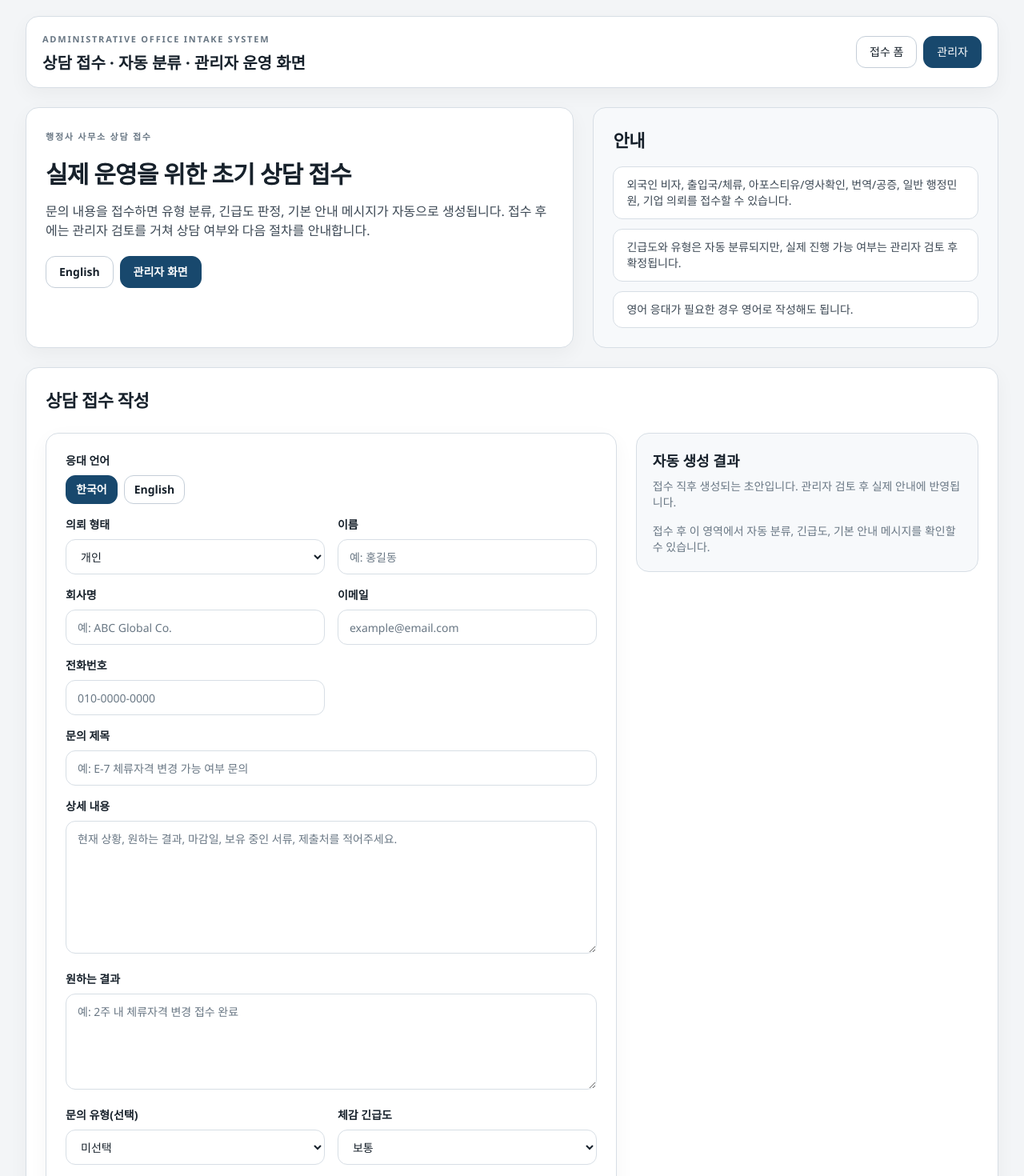
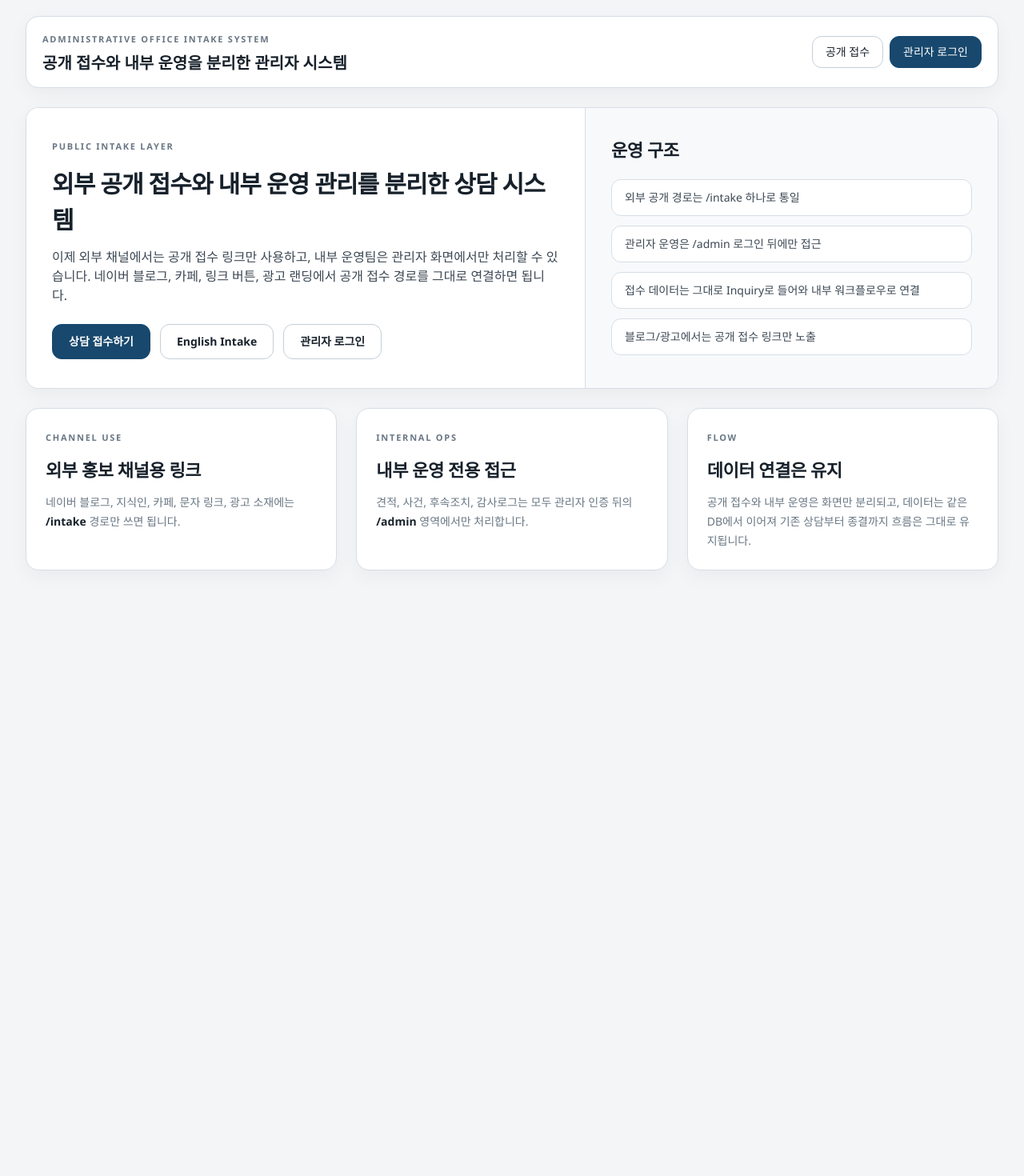
Before and after one commit to sangjin0302-commits/Admin-system-, a Next.js app: page / in a window 1280 px wide. Shown: the top 1470 px of the page at 80% size. After the commit the page ends 800 px from the top, so only its background shows below. Built offline with nearby package versions, Linux system fonts and the light colour scheme.

Commit message:
feat: split public intake and update specialty categories

```diff
--- /dev/null
+++ b/src/app/intake/page.tsx
@@ -0,0 +1,71 @@
+import Link from "next/link";
+
+import { getIntakeCopy } from "@/components/intake/copy";
+import { IntakeForm } from "@/components/intake/intake-form";
+import { Card } from "@/components/ui/card";
+import type { Locale } from "@/types/inquiry";
+
+export const dynamic = "force-dynamic";
+
+export default async function IntakePage({
+  searchParams
+}: {
+  searchParams: Promise<{ lang?: string }>;
+}) {
+  const { lang } = await searchParams;
+  const locale: Locale = lang === "en" ? "en" : "ko";
+  const copy = getIntakeCopy(locale);
+
+  return (
+    <div className="space-y-6">
+      <div className="grid gap-6 xl:grid-cols-[1.15fr_0.85fr]">
+        <Card className="p-6">
+          <p className="ui-kicker">Public Consultation Intake</p>
+          <h2 className="mt-3 ui-page-title">{copy.pageTitle}</h2>
+          <p className="mt-3 max-w-3xl text-base text-text">{copy.pageDescription}</p>
+          <div className="mt-5 flex flex-wrap gap-2">
+            <Link
+              href={locale === "ko" ? "/intake?lang=en" : "/intake"}
+              className="inline-flex h-10 items-center rounded-md border border-line-strong bg-surface px-4 text-sm font-semibold text-text-strong transition hover:bg-surface-muted"
+            >
+              {locale === "ko" ? "English" : "한국어"}
+            </Link>
+            <Link
+              href="/admin/login"
+              className="inline-flex h-10 items-center rounded-md border border-line-strong bg-surface px-4 text-sm font-semibold text-text-strong transition hover:bg-surface-muted"
+            >
+              관리자 로그인
+            </Link>
+          </div>
+        </Card>
+
+        <Card muted className="p-6">
+          <h3 className="ui-section-title">{copy.infoTitle}</h3>
+          <div className="mt-4 space-y-3">
+            {copy.infoItems.map((item) => (
+              <div key={item} className="rounded-md border border-line bg-surface px-4 py-3">
+                <p className="text-sm text-text">{item}</p>
+              </div>
+            ))}
+          </div>
+        </Card>
+      </div>
+
+      <Card className="p-6">
+        <div className="mb-6 flex flex-wrap items-center justify-between gap-3">
+          <div>
+            <h3 className="ui-section-title">{copy.formTitle}</h3>
+            <p className="mt-2 ui-section-copy">공개 접수 레이어는 외부 채널에서 바로 연결해도 되는 전용 경로입니다.</p>
+          </div>
+          <Link
+            href="/"
+            className="inline-flex h-10 items-center rounded-md border border-line-strong bg-surface px-4 text-sm font-semibold text-text-strong transition hover:bg-surface-muted"
+          >
+            홈으로 돌아가기
+          </Link>
+        </div>
+        <IntakeForm initialLocale={locale} />
+      </Card>
+    </div>
+  );
+}
--- a/src/app/layout.tsx
+++ b/src/app/layout.tsx
@@ -4,8 +4,8 @@ import Link from "next/link";
 import "./globals.css";
 
 export const metadata: Metadata = {
-  title: "행정사 사무소 상담 접수 시스템",
-  description: "행정사 사무소용 상담 접수, 자동 분류, 관리자 검토 워크플로우"
+  title: "행정사 상담 접수 및 운영 시스템",
+  description: "공개 상담 접수와 내부 운영 관리를 분리한 행정사 업무 시스템"
 };
 
 export default function RootLayout({ children }: Readonly<{ children: React.ReactNode }>) {
@@ -18,21 +18,21 @@ export default function RootLayout({ children }: Readonly<{ children: React.Reac
               <div>
                 <p className="ui-kicker">Administrative Office Intake System</p>
                 <h1 className="mt-1 text-xl font-semibold text-text-strong">
-                  상담 접수 · 자동 분류 · 관리자 운영 화면
+                  공개 접수와 내부 운영을 분리한 관리자 시스템
                 </h1>
               </div>
               <nav className="flex flex-wrap gap-2 text-sm font-medium">
                 <Link
-                  href="/"
+                  href="/intake"
                   className="inline-flex h-10 items-center rounded-md border border-line-strong bg-surface px-4 text-text-strong transition hover:bg-surface-muted"
                 >
-                  접수 폼
+                  공개 접수
                 </Link>
                 <Link
-                  href="/admin/inquiries"
+                  href="/admin/login"
                   className="inline-flex h-10 items-center rounded-md border border-primary bg-primary px-4 text-white transition hover:bg-[#143d5d]"
                 >
-                  관리자
+                  관리자 로그인
                 </Link>
               </nav>
             </div>
--- a/src/app/page.tsx
+++ b/src/app/page.tsx
@@ -1,62 +1,86 @@
 import Link from "next/link";
 
-import { getIntakeCopy } from "@/components/intake/copy";
-import { IntakeForm } from "@/components/intake/intake-form";
 import { Card } from "@/components/ui/card";
-import type { Locale } from "@/types/inquiry";
 
 export const dynamic = "force-dynamic";
 
-export default async function Home({
-  searchParams
-}: {
-  searchParams: Promise<{ lang?: string }>;
-}) {
-  const { lang } = await searchParams;
-  const locale: Locale = lang === "en" ? "en" : "ko";
-  const copy = getIntakeCopy(locale);
-
+export default function Home() {
   return (
     <div className="space-y-6">
-      <div className="grid gap-6 xl:grid-cols-[1.15fr_0.85fr]">
-        <Card className="p-6">
-          <p className="ui-kicker">{copy.pageKicker}</p>
-          <h2 className="mt-3 ui-page-title">{copy.pageTitle}</h2>
-          <p className="mt-3 max-w-3xl text-base text-text">{copy.pageDescription}</p>
-          <div className="mt-5 flex flex-wrap gap-2">
+      <Card className="overflow-hidden p-0">
+        <div className="grid gap-0 lg:grid-cols-[1.15fr_0.85fr]">
+          <div className="bg-surface px-6 py-7 lg:px-8 lg:py-9">
+            <p className="ui-kicker">Public Intake Layer</p>
+            <h2 className="mt-3 ui-page-title">외부 공개 접수와 내부 운영 관리를 분리한 상담 시스템</h2>
+            <p className="mt-3 max-w-3xl text-base text-text">
+              이제 외부 채널에서는 공개 접수 링크만 사용하고, 내부 운영팀은 관리자 화면에서만 처리할 수 있습니다.
+              네이버 블로그, 카페, 링크 버튼, 광고 랜딩에서 공개 접수 경로를 그대로 연결하면 됩니다.
+            </p>
+            <div className="mt-6 flex flex-wrap gap-3">
               <Link
-              href={locale === "ko" ? "/?lang=en" : "/"}
-              className="inline-flex h-10 items-center rounded-md border border-line-strong bg-surface px-4 text-sm font-semibold text-text-strong transition hover:bg-surface-muted"
+                href="/intake"
+                className="inline-flex h-11 items-center rounded-md border border-primary bg-primary px-5 text-sm font-semibold text-white transition hover:bg-[#143d5d]"
               >
-              {locale === "ko" ? "English" : "한국어"}
+                상담 접수하기
               </Link>
               <Link
-              href="/admin/inquiries"
-              className="inline-flex h-10 items-center rounded-md border border-primary bg-primary px-4 text-sm font-semibold text-white transition hover:bg-[#143d5d]"
+                href="/intake?lang=en"
+                className="inline-flex h-11 items-center rounded-md border border-line-strong bg-surface px-5 text-sm font-semibold text-text-strong transition hover:bg-surface-muted"
               >
-              {copy.adminLink}
+                English Intake
+              </Link>
+              <Link
+                href="/admin/login"
+                className="inline-flex h-11 items-center rounded-md border border-line-strong bg-surface px-5 text-sm font-semibold text-text-strong transition hover:bg-surface-muted"
+              >
+                관리자 로그인
               </Link>
             </div>
-        </Card>
+          </div>
 
-        <Card muted className="p-6">
-          <h3 className="ui-section-title">{copy.infoTitle}</h3>
-          <div className="mt-4 space-y-3">
-            {copy.infoItems.map((item) => (
+          <div className="border-t border-line bg-surface-muted px-6 py-7 lg:border-l lg:border-t-0 lg:px-8 lg:py-9">
+            <h3 className="ui-section-title">운영 구조</h3>
+            <div className="mt-5 space-y-3">
+              {[
+                "외부 공개 경로는 /intake 하나로 통일",
+                "관리자 운영은 /admin 로그인 뒤에만 접근",
+                "접수 데이터는 그대로 Inquiry로 들어와 내부 워크플로우로 연결",
+                "블로그/광고에서는 공개 접수 링크만 노출"
+              ].map((item) => (
                 <div key={item} className="rounded-md border border-line bg-surface px-4 py-3">
                   <p className="text-sm text-text">{item}</p>
                 </div>
               ))}
             </div>
+          </div>
+        </div>
+      </Card>
+
+      <div className="grid gap-6 xl:grid-cols-3">
+        <Card className="p-6">
+          <p className="ui-kicker">Channel Use</p>
+          <h3 className="mt-3 ui-section-title">외부 홍보 채널용 링크</h3>
+          <p className="mt-3 ui-section-copy">
+            네이버 블로그, 지식인, 카페, 문자 링크, 광고 소재에는 <span className="font-semibold text-text-strong">/intake</span>{" "}
+            경로만 쓰면 됩니다.
+          </p>
+        </Card>
+        <Card className="p-6">
+          <p className="ui-kicker">Internal Ops</p>
+          <h3 className="mt-3 ui-section-title">내부 운영 전용 접근</h3>
+          <p className="mt-3 ui-section-copy">
+            견적, 사건, 후속조치, 감사로그는 모두 관리자 인증 뒤의 <span className="font-semibold text-text-strong">/admin</span>{" "}
+            영역에서만 처리합니다.
+          </p>
+        </Card>
+        <Card className="p-6">
+          <p className="ui-kicker">Flow</p>
+          <h3 className="mt-3 ui-section-title">데이터 연결은 유지</h3>
+          <p className="mt-3 ui-section-copy">
+            공개 접수와 내부 운영은 화면만 분리되고, 데이터는 같은 DB에서 이어져 기존 상담부터 종결까지 흐름은 그대로 유지됩니다.
+          </p>
         </Card>
       </div>
-
-      <Card className="p-6">
-        <div className="mb-6">
-          <h3 className="ui-section-title">{copy.formTitle}</h3>
-        </div>
-        <IntakeForm initialLocale={locale} />
-      </Card>
     </div>
   );
 }
--- a/src/components/intake/copy.ts
+++ b/src/components/intake/copy.ts
@@ -2,21 +2,22 @@ import type { Locale } from "@/types/inquiry";
 
 const copy = {
   ko: {
-    pageKicker: "행정사 사무소 상담 접수",
-    pageTitle: "실제 운영을 위한 초기 상담 접수",
+    pageKicker: "행정사 상담 접수",
+    pageTitle: "전문 분야 중심의 초기 상담 접수",
     pageDescription:
-      "문의 내용을 접수하면 유형 분류, 긴급도 판정, 기본 안내 메시지가 자동으로 생성됩니다. 접수 후에는 관리자 검토를 거쳐 상담 여부와 다음 절차를 안내합니다.",
+      "접수 내용을 바탕으로 문의 유형, 긴급도, 기본 안내 메시지가 자동 생성됩니다. 최종 진행 가능 여부와 처리 방향은 관리자 검토 후 확정됩니다.",
     infoTitle: "안내",
     infoItems: [
-      "외국인 비자, 출입국/체류, 아포스티유/영사확인, 번역/공증, 일반 행정민원, 기업 의뢰를 접수할 수 있습니다.",
-      "긴급도와 유형은 자동 분류되지만, 실제 진행 가능 여부는 관리자 검토 후 확정됩니다.",
-      "영어 응대가 필요한 경우 영어로 작성해도 됩니다."
+      "주요 전문 분야는 외국인 비자, 출입국·체류, 행정심판, 인허가입니다.",
+      "그 밖의 행정사 업무도 접수할 수 있으며, 내용 확인 후 추가 안내가 필요한 분야로 분류될 수 있습니다.",
+      "번역·공증, 아포스티유·영사확인처럼 직접 수행하지 않는 업무는 제휴 또는 안내 가능 여부를 별도로 검토합니다.",
+      "영문 접수도 가능하지만 실제 진행 가능 여부는 관리자 검토 후 확정됩니다."
     ],
     formTitle: "상담 접수 작성",
     resultTitle: "자동 생성 결과",
     resultDescription: "접수 직후 생성되는 초안입니다. 관리자 검토 후 실제 안내에 반영됩니다.",
     labels: {
-      preferredLocale: "응대 언어",
+      preferredLocale: "응답 언어",
       clientType: "의뢰 형태",
       contactName: "이름",
       organizationName: "회사명",
@@ -39,17 +40,17 @@ const copy = {
       consentToPrivacy: "개인정보 수집 및 상담 목적 이용에 동의합니다."
     },
     placeholders: {
-      contactName: "예: 홍길동",
+      contactName: "예: 김민지",
       organizationName: "예: ABC Global Co.",
       email: "example@email.com",
       phone: "010-0000-0000",
-      title: "예: E-7 체류자격 변경 가능 여부 문의",
+      title: "예: E-7 비자 변경 가능 여부 문의",
       description: "현재 상황, 원하는 결과, 마감일, 보유 중인 서류, 제출처를 적어주세요.",
       requestedOutcome: "예: 2주 내 체류자격 변경 접수 완료",
       nationality: "예: 미국, 인도, 우즈베키스탄",
-      currentStatus: "예: D-10 체류 중 / 원본 문서 보유 / 번역본 필요",
+      currentStatus: "예: D-10 체류 중 / 원본 문서 보유 / 보완 요청 수령",
       documentCountry: "예: 미국, UAE",
-      targetAgency: "예: 출입국사무소, 은행, 학교"
+      targetAgency: "예: 출입국사무소, 구청, 교육청"
     },
     buttons: {
       submit: "접수하기",
@@ -62,9 +63,9 @@ const copy = {
     },
     callbackHelp: "긴급하거나 설명이 복잡한 건은 관리자 검토 후 우선 연락 대상으로 표시됩니다.",
     optionLabels: {
-      corporateYes: "기업 의뢰입니다",
-      translationYes: "번역이 필요합니다",
-      documentsReady: "기초 서류를 이미 보유하고 있습니다"
+      corporateYes: "기업 또는 법인 관련 의뢰입니다.",
+      translationYes: "제출을 위해 번역이 필요한 자료가 있습니다.",
+      documentsReady: "기본 서류를 이미 보유하고 있습니다."
     },
     adminLink: "관리자 화면",
     emptyResult: "접수 후 이 영역에서 자동 분류, 긴급도, 기본 안내 메시지를 확인할 수 있습니다.",
@@ -72,18 +73,19 @@ const copy = {
   },
   en: {
     pageKicker: "Administrative Office Intake",
-    pageTitle: "Initial consultation intake for real office operations",
+    pageTitle: "Initial consultation intake centered on core specialties",
     pageDescription:
-      "Once the inquiry is submitted, the app generates an initial category, urgency score, and client-facing guidance draft. Final handling is confirmed after admin review.",
+      "After submission, the system generates a provisional inquiry type, urgency level, and client guidance draft. Final handling is confirmed after admin review.",
     infoTitle: "Notes",
     infoItems: [
-      "You can submit visa, immigration, apostille, translation, civil administrative, and corporate matters.",
-      "The category and urgency are generated automatically, but final feasibility is confirmed after review.",
-      "You may write in English if you prefer English communication."
+      "Core specialties include foreigner visas, immigration and stay matters, administrative appeals, and licenses or permits.",
+      "Other administrative matters may also be submitted and can be classified for additional review after intake.",
+      "For translation, notarization, apostille, or consular legalization, we may first review whether guidance or referral is appropriate.",
+      "You may submit in English, but final handling is confirmed after admin review."
     ],
     formTitle: "Submit an Inquiry",
     resultTitle: "Generated Draft",
-    resultDescription: "This draft is created immediately after submission and is subject to admin review.",
+    resultDescription: "This draft is created immediately after submission and may be adjusted after admin review.",
     labels: {
       preferredLocale: "Response language",
       clientType: "Client type",
@@ -116,9 +118,9 @@ const copy = {
       description: "Please describe your situation, desired outcome, deadline, available documents, and target authority.",
       requestedOutcome: "Example: File visa change within 2 weeks",
       nationality: "Example: United States, India, Uzbekistan",
-      currentStatus: "Example: On D-10 / original documents available / translation needed",
+      currentStatus: "Example: On D-10 / original documents available / supplement requested",
       documentCountry: "Example: United States, UAE",
-      targetAgency: "Example: Immigration office, bank, school"
+      targetAgency: "Example: Immigration office, district office, education office"
     },
     buttons: {
       submit: "Submit Inquiry",
@@ -131,9 +133,9 @@ const copy = {
     },
     callbackHelp: "Urgent or complex cases can be marked for priority phone follow-up after admin review.",
     optionLabels: {
-      corporateYes: "This is a corporate request",
-      translationYes: "Translation is required",
-      documentsReady: "I already have base documents"
+      corporateYes: "This is a corporate or company-related request.",
+      translationYes: "Some documents may require translation for filing.",
+      documentsReady: "I already have the base documents."
     },
     adminLink: "Admin Dashboard",
     emptyResult: "After submission, this panel will show the generated category, urgency, and client guidance.",
--- a/src/types/inquiry.ts
+++ b/src/types/inquiry.ts
@@ -49,32 +49,32 @@ export const inquiryTypeLabels: LabeledMap<InquiryType> = {
     ar: "Foreigner Visa"
   },
   IMMIGRATION_STAY: {
-    ko: "출입국/체류",
+    ko: "출입국 / 체류",
     en: "Immigration / Stay",
     ar: "Immigration / Stay"
   },
   APOSTILLE_CONSULAR: {
-    ko: "아포스티유/영사확인",
-    en: "Apostille / Consular",
-    ar: "Apostille / Consular"
+    ko: "행정심판",
+    en: "Administrative Appeal",
+    ar: "Administrative Appeal"
   },
   TRANSLATION_NOTARY: {
-    ko: "번역/공증",
-    en: "Translation / Notary",
-    ar: "Translation / Notary"
+    ko: "기타 행정 상담",
+    en: "Other Administrative Consultation",
+    ar: "Other Administrative Consultation"
   },
   GENERAL_ADMIN_CIVIL: {
-    ko: "일반 행정민원",
-    en: "General Administrative Service",
-    ar: "General Administrative Service"
+    ko: "인허가",
+    en: "Licenses / Permits",
+    ar: "Licenses / Permits"
   },
   CORPORATE_REQUEST: {
-    ko: "기업 의뢰",
-    en: "Corporate Request",
-    ar: "Corporate Request"
+    ko: "기업 / 법인 행정 지원",
+    en: "Corporate Administrative Support",
+    ar: "Corporate Administrative Support"
   },
   UNKNOWN: {
-    ko: "기타/추가확인",
+    ko: "분야 미정 / 추가 확인",
     en: "Needs Review",
     ar: "Needs Review"
   }
@@ -91,7 +91,7 @@ export const inquiryStatusLabels: LabeledMap<InquiryStatus> = {
   WAITING_CONSULTATION: { ko: "상담대기", en: "Waiting", ar: "Waiting" },
   QUOTE_SENT: { ko: "견적발송", en: "Quote Sent", ar: "Quote Sent" },
   WON: { ko: "수임", en: "Won", ar: "Won" },
-  CLOSED: { ko: "종료", en: "Closed", ar: "Closed" }
+  CLOSED: { ko: "종결", en: "Closed", ar: "Closed" }
 };
 
 export const urgencyLabels: LabeledMap<UrgencyLevel> = {
```
Also changed, not shown: src/lib/classification/rule-based-classifier.ts (+45 -37 lines), src/lib/message-templates/catalog.ts (+27 -27 lines). Lines whose indentation alone changed are shown as unchanged.
